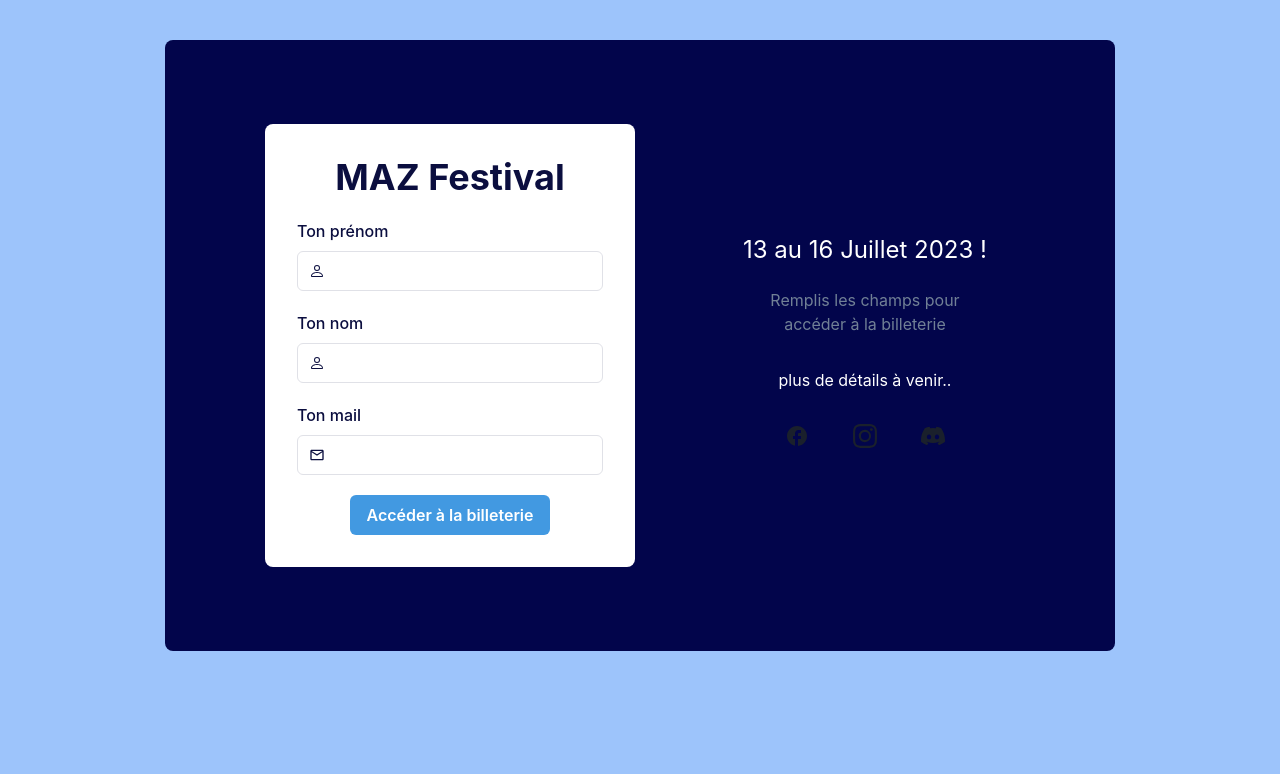
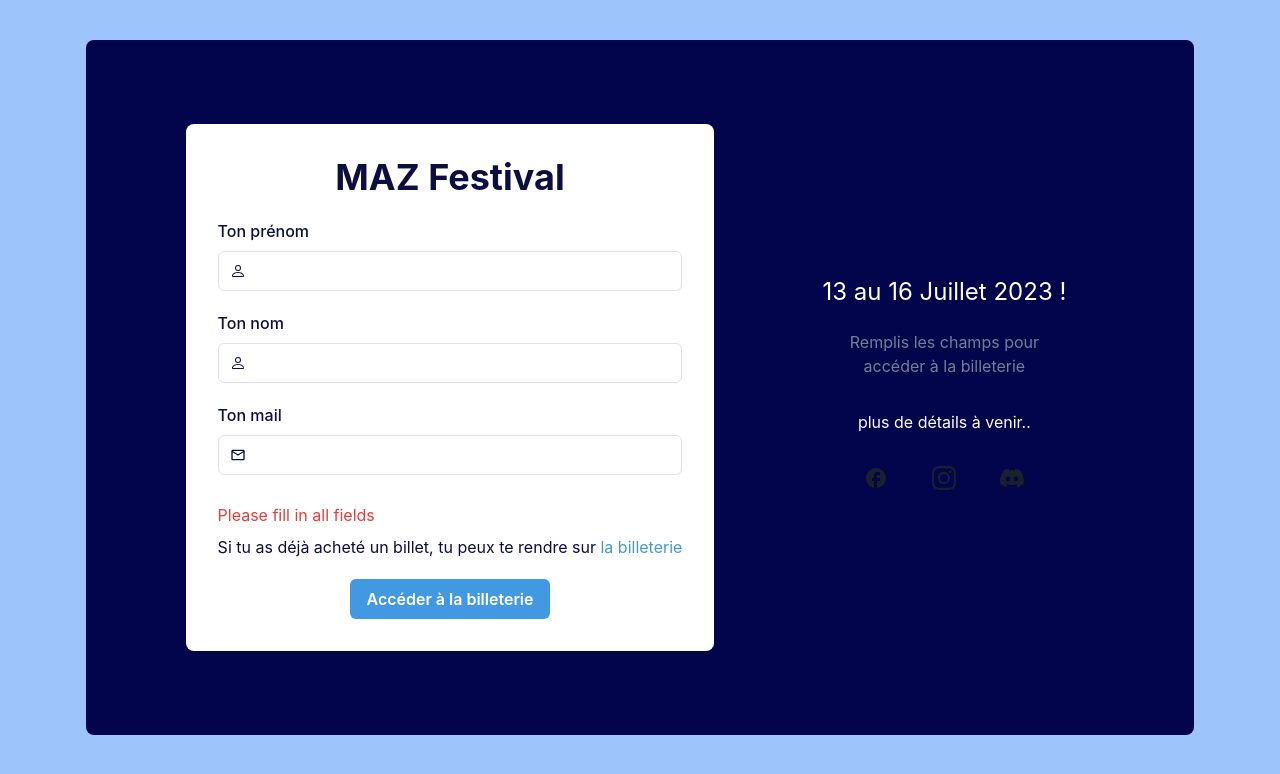
Before and after one commit to Erwan33800/mazfestival, a Next.js app: page / in a window 1280 px wide. Both pictures are taken after a click on the button "Accéder à la billeterie". Shown: the top 774 px of the page. Built offline with nearby package versions, Linux system fonts and the light colour scheme.

Commit message:
last one

```diff
--- a/components/FormMaz.js
+++ b/components/FormMaz.js
@@ -9,6 +9,8 @@ import {
   InputLeftElement,
   useColorModeValue,
   Heading,
+  Text,
+  Link
 } from "@chakra-ui/react";
 import { MdOutlineEmail } from "react-icons/md";
 import { BsPerson } from "react-icons/bs";
@@ -95,6 +97,18 @@ export default function FormMaz() {
               />
             </InputGroup>
           </FormControl>
+          {error && (
+            <Box>
+              <Text color="red.500" mt={2}>
+                {error}
+              </Text>
+
+              <Text mt={2}>
+                Si tu as déjà acheté un billet, tu peux te rendre sur <Link href="https://lydia-app.com/pots?id=73824-maz-2023" color="blue.400">la billeterie</Link>
+              </Text>
+
+            </Box>
+          )}
           <Button
             colorScheme="blue"
             bg="blue.400"
```
